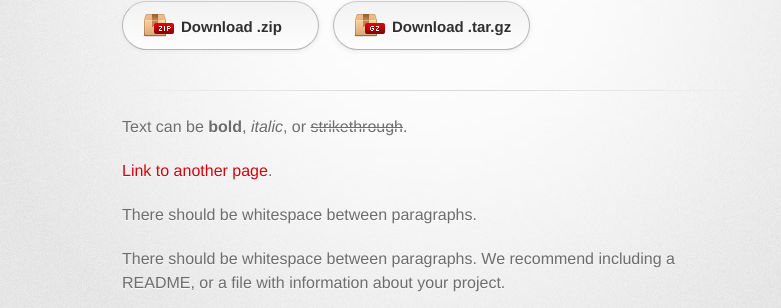
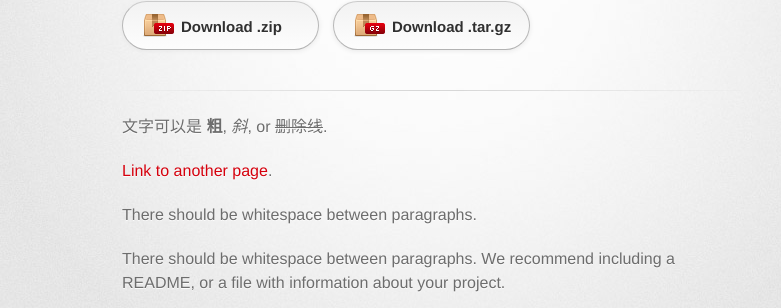
Before and after one commit to zh-fuji-robotic/landing, a Jekyll site: the page built from index.md, in a window 1280 px wide and 900 px high. Shown: the part 156-464 px from the top of the window, without its empty margins (208-989 px from the left). Built offline with Jekyll 4.4.1, drawn with Linux system fonts in a browser that asks for light colours; some web fonts are replaced.

Commit message:
try index.md

```diff
--- a/index.md
+++ b/index.md
@@ -2,7 +2,7 @@
 layout: default
 ---
 
-Text can be **bold**, _italic_, or ~~strikethrough~~.
+文字可以是 **粗**, _斜_, or ~~删除线~~.
 
 [Link to another page](./another-page.html).
 
```
Also changed, not shown: README.md.
